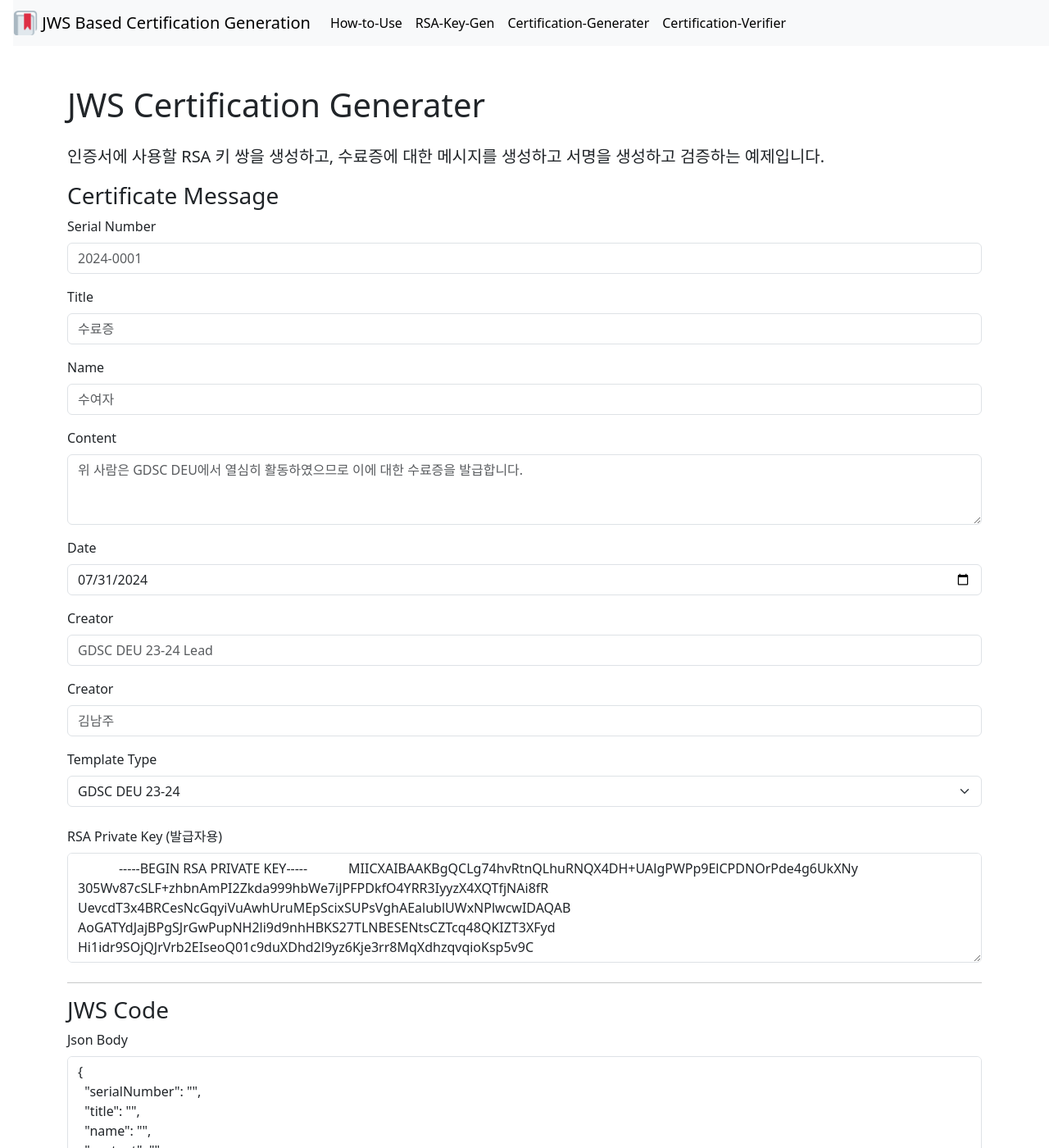
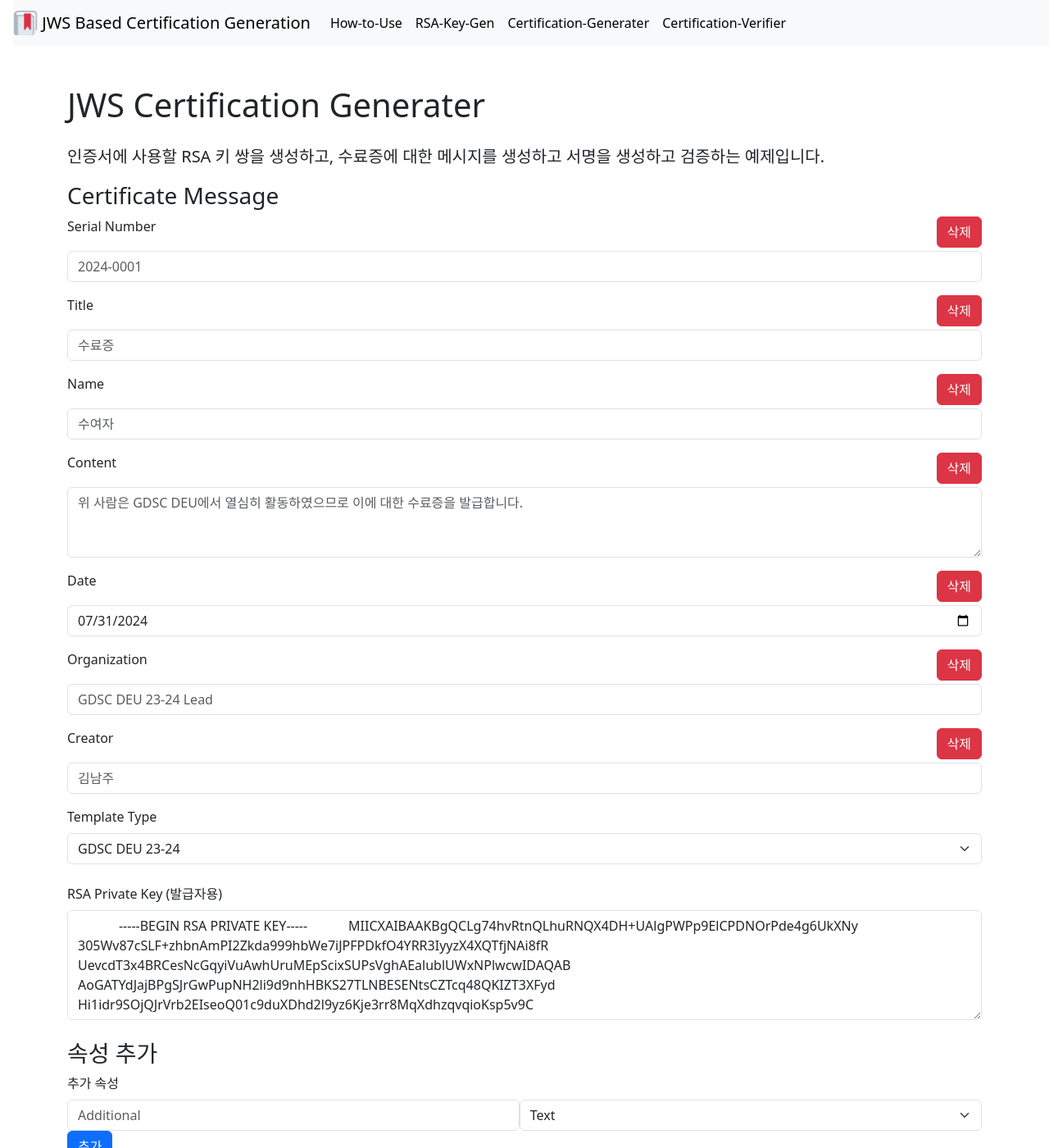
Before and after one commit to cmsong111/Digital-Signature-Certification-Generator, a Jekyll site: the page built from generate.html, in a window 1280 px wide and 1400 px high. Shown: the whole window at 82% size. Built offline with Jekyll 4.4.1, drawn with Linux system fonts in a browser that asks for light colours; nearby versions of some CDN libraries.

Commit message:
feat: Update json change contents

```diff
--- a/assets/js/signature.js
+++ b/assets/js/signature.js
@@ -10,7 +10,7 @@ let rsaPrivateKey;
  *  RSA Key Pair 생성
  */
 function createRSAKeyPair() {
-    rsaKeypair = KEYUTIL.generateKeypair("RSA", 1024);
+    rsaKeypair = KEYUTIL.generateKeypair("RSA", 4096);
 
 
     document.getElementById('privateKey').value = KEYUTIL.getPEM(rsaKeypair.prvKeyObj, "PKCS1PRV");
--- a/assets/python/pyscript.toml
+++ b/assets/python/pyscript.toml
@@ -1,8 +1,8 @@
 packages = ["python-pptx" ]
 
 [[fetch]]
-from = "https://raw.githubusercontent.com/cmsong111/Digital-Signature-Certification-Generator/main/template/gdsc_deu_23-24.pptx"
-name = "gdsc_deu_23-24.pptx"
+from = "https://raw.githubusercontent.com/cmsong111/Digital-Signature-Certification-Generator/main/template/GDSC_23-24_Certificates.pptx"
+name = "GDSC_23-24_Certificates.pptx"
 
 [[fetch]]
 from = "https://raw.githubusercontent.com/cmsong111/Digital-Signature-Certification-Generator/main/template/award.pptx"
--- a/generate.html
+++ b/generate.html
@@ -41,6 +41,70 @@ title: JWS Certificate Verification
             document.getElementById("privateKey").innerText = public_key;
             createJson()
         }
+
+        // form에 input 형식 추가
+        function addInputForm(name, type) {
+            // form을 가져옴
+            const form = document.getElementById("messageForm");
+
+            // div 생성
+            const div = document.createElement("div");
+            div.className = "mb-3";
+            div.id = name + "_div";
+
+            // div 생성
+            const label_div = document.createElement("div");
+            label_div.className = "rows d-flex justify-content-between";
+            div.appendChild(label_div);
+
+            // 라벨을 생성
+            const label = document.createElement("label");
+            label.htmlFor = name;
+            label.className = "form-label";
+            label.innerText = name;
+            label_div.appendChild(label);
+
+            // 삭제 버튼을 생성
+            const button = document.createElement("button");
+            button.type = "button";
+            button.className = "btn btn-danger mb-1";
+            button.innerText = "삭제";
+            button.onclick = function () {
+                removeInputForm(name + "_div");
+            }
+            label_div.appendChild(button);
+
+
+            // input을 생성
+            const input = document.createElement("input");
+            input.id = name;
+            input.type = type;
+            input.name = name;
+            input.className = "form-control";
+            input.placeholder = name;
+            input.oninput = createJson;
+            input.required = true;
+            div.appendChild(input);
+
+            // form에 추가
+            form.appendChild(div);
+
+            createJson();
+        }
+
+        // form input 요소 삭제
+        function removeInputForm(name) {
+            // form을 가져옴
+            const form = document.getElementById("messageForm");
+
+            // input을 삭제
+            const input = document.getElementById(name);
+            form.removeChild(input);
+
+            createJson();
+        }
+
+
     </script>
 
 </head>
@@ -53,51 +117,86 @@ title: JWS Certificate Verification
 
 <h3> Certificate Message </h3>
 
+
+
+
+
+
+<!-- json에 들어갈 내용을 추가해서 input form을 추가하는 input, textarea -->
 <form id="messageForm" class="mb-4">
-    <div class="mb-3">
+    <div class="mb-3" id="SerialNumber_div">
+        <div class="rows d-flex justify-content-between">
             <label for="SerialNumber" class="form-label">Serial Number</label>
+            <button type="button" class="btn btn-danger mb-1"
+                onclick="removeInputForm(this.parentElement.parentElement.id)">삭제</button>
+        </div>
         <input type="text" id="SerialNumber" name="serialNumber" class="form-control" placeholder="2024-0001"
             oninput="createJson()" required>
     </div>
 
-    <div class="mb-3">
+    <div class="mb-3" id="title_div">
+        <div class="rows d-flex justify-content-between">
             <label for="title" class="form-label">Title</label>
+            <button type="button" class="btn btn-danger mb-1"
+                onclick="removeInputForm(this.parentElement.parentElement.id)">삭제</button>
+        </div>
         <input type="text" id="title" name="title" class="form-control" placeholder="수료증" oninput="createJson()"
             required>
     </div>
 
-    <div class="mb-3">
+    <div class="mb-3" id="name_div">
+        <div class="rows d-flex justify-content-between">
             <label for="name" class="form-label">Name</label>
+            <button type="button" class="btn btn-danger mb-1"
+                onclick="removeInputForm(this.parentElement.parentElement.id)">삭제</button>
+        </div>
         <input type="text" id="name" name="name" class="form-control" placeholder="수여자" oninput="createJson()" required>
     </div>
 
-    <div class="mb-3">
+    <div class="mb-3" id="content_div">
+        <div class="rows d-flex justify-content-between">
             <label for="content" class="form-label">Content</label>
+            <button type="button" class="btn btn-danger mb-1"
+                onclick="removeInputForm(this.parentElement.parentElement.id)">삭제</button>
+        </div>
         <textarea id="content" name="content" class="form-control" rows="3"
             placeholder="위 사람은 GDSC DEU에서 열심히 활동하였으므로 이에 대한 수료증을 발급합니다." oninput="createJson()" required></textarea>
     </div>
 
-    <div class="mb-3">
+    <div class="mb-3" id="date_div">
+        <div class="rows d-flex justify-content-between">
             <label for="date" class="form-label">Date</label>
+            <button type="button" class="btn btn-danger mb-1"
+                onclick="removeInputForm(this.parentElement.parentElement.id)">삭제</button>
+        </div>
         <input type="date" id="date" name="date" class="form-control" oninput="createJson()" required>
     </div>
 
-    <div class="mb-3">
-        <label for="organization" class="form-label">Creator</label>
+    <div class="mb-3" id="organization_div">
+
+        <div class="rows d-flex justify-content-between">
+            <label for="organization" class="form-label">Organization</label>
+            <button type="button" class="btn btn-danger mb-1"
+                onclick="removeInputForm(this.parentElement.parentElement.id)">삭제</button>
+        </div>
         <input type="text" id="organization" name="organization" class="form-control" oninput="createJson()"
             placeholder="GDSC DEU 23-24 Lead" required>
     </div>
 
-    <div class="mb-3">
+    <div class="mb-3" id="creator_div">
+        <div class="rows d-flex justify-content-between">
             <label for="creator" class="form-label">Creator</label>
+            <button type="button" class="btn btn-danger mb-1"
+                onclick="removeInputForm(this.parentElement.parentElement.id)">삭제</button>
+        </div>
         <input type="text" id="creator" name="creator" class="form-control" oninput="createJson()" placeholder="김남주"
             required>
     </div>
 
-    <div class="mb-3">
+    <div class="mb-3" id="template_div">
         <label for="template" class="form-label">Template Type</label>
         <select id="template" name="template" class="form-select" oninput="createJson()" required>
-            <option value="gdsc_deu_23-24.pptx">GDSC DEU 23-24</option>
+            <option value="GDSC_23-24_Certificates.pptx">GDSC DEU 23-24</option>
             <option value="award.pptx">Award</option>
         </select>
     </div>
@@ -112,6 +211,31 @@ title: JWS Certificate Verification
     </div>
 </div>
 
+<!-- json에 들어갈 내용을 추가해서 input form을 추가하는 input, textarea -->
+<h3> 속성 추가 </h3>
+<form id="additionalForm" class="mb-4">
+    <label for="Additional" class="form-label">추가 속성</label>
+    <!-- 내용 이름 지정 -->
+    <div class="rows d-flex justify-content-between">
+        <input type="text" id="Additional" name="Additional" class="form-control" placeholder="Additional" required>
+
+        <!-- 내용 타입 지정 list: text, date, number, etc... -->
+        <select id="type" name="type" class="form-select" required>
+            <option value="text">Text</option>
+            <option value="date">Date</option>
+            <option value="number">Number</option>
+        </select>
+    </div>
+
+
+    <!-- input button -->
+    <button type="button" class="btn btn-primary" onclick="addInputForm(
+        document.getElementById('Additional').value,
+        document.getElementById('type').value
+    )">추가</button>
+
+</form>
+
 <hr>
 <h3> JWS Code </h3>
 <div class="mb-3">
```
Also changed, not shown: Gemfile.lock, 3 other files. Lines whose indentation alone changed are shown as unchanged.
